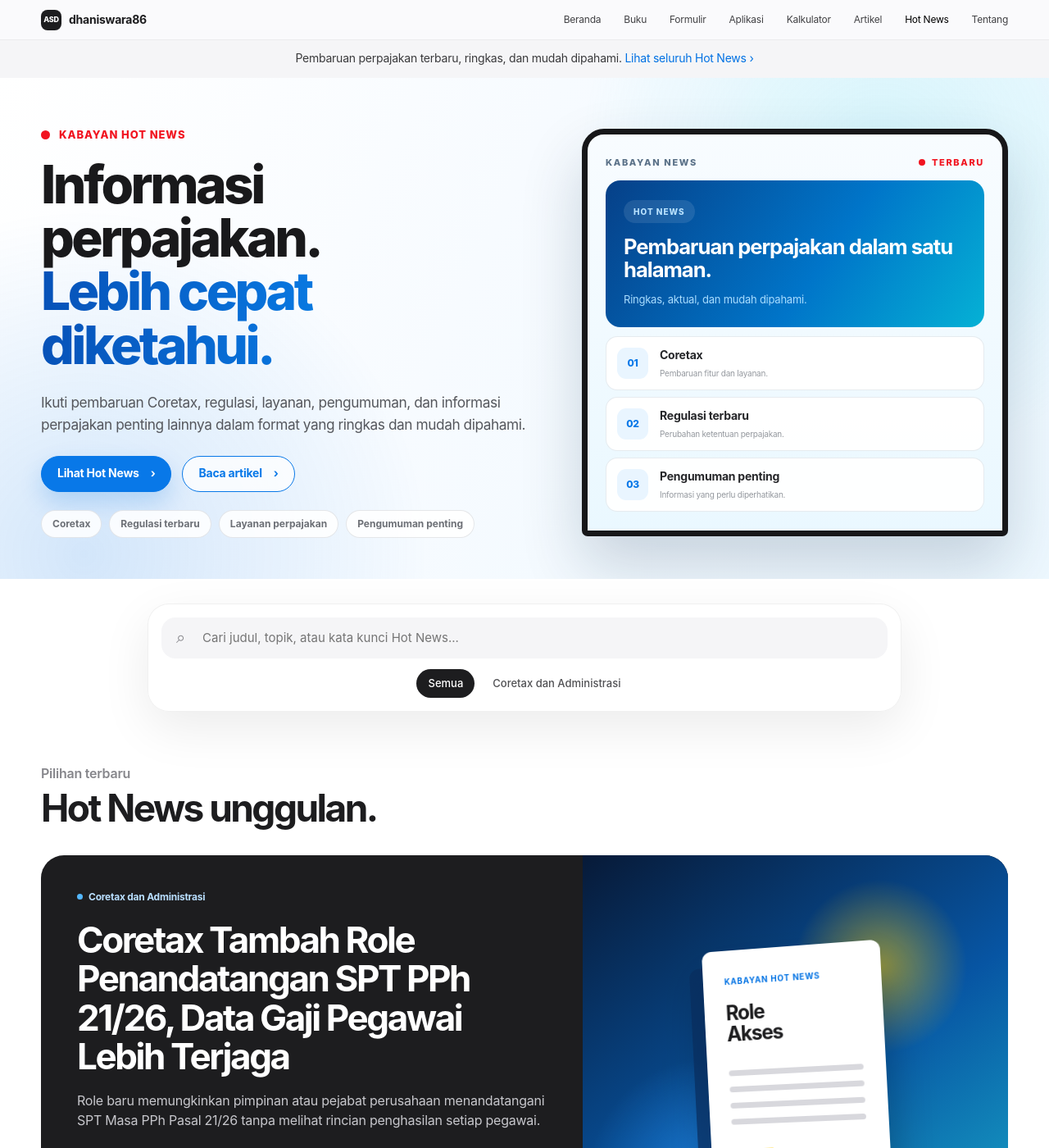
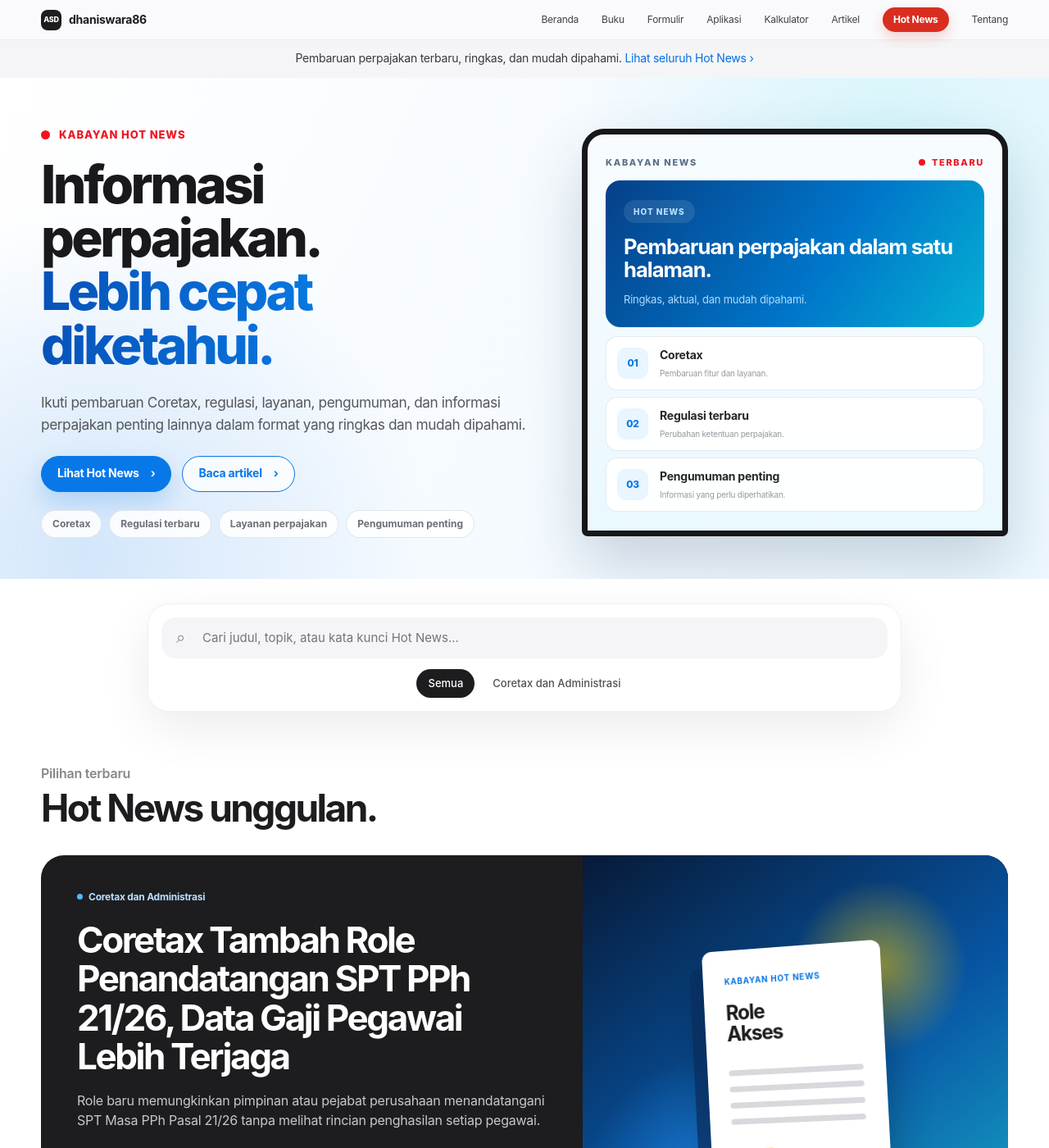
Before and after one commit to dhaniswara86/dhaniswara86.github.io, a Jekyll site: the page built from hotnews.html, in a window 1280 px wide and 1400 px high. Shown: the whole window at 82% size. Built offline with Jekyll 4.4.1, drawn with Linux system fonts in a browser that asks for light colours.

Commit message:
Buat menu Hot News berwarna merah
Added styles for hot news menu buttons in desktop and mobile views.

```diff
--- a/assets/css/hotnews-katalog.css
+++ b/assets/css/hotnews-katalog.css
@@ -1642,3 +1642,55 @@ a {
     font-size: 34px;
   }
 }
+/* =========================================================
+   TOMBOL MENU HOT NEWS BERWARNA MERAH
+   ========================================================= */
+
+/* Desktop */
+.hotnews-catalog-menu a[aria-current="page"] {
+  display: inline-flex;
+
+  min-height: 30px;
+  padding: 0 13px;
+
+  align-items: center;
+  justify-content: center;
+
+  border-radius: 999px;
+
+  color: #ffffff;
+  background: #d92d20;
+
+  font-weight: 650;
+
+  box-shadow:
+    0 7px 16px rgba(217, 45, 32, 0.2);
+}
+
+.hotnews-catalog-menu a[aria-current="page"]:hover {
+  color: #ffffff;
+  background: #b42318;
+
+  transform: translateY(-1px);
+}
+
+/* Menu ponsel */
+.hotnews-catalog-mobile-menu a[aria-current="page"] {
+  display: inline-flex;
+
+  width: fit-content;
+  margin-top: 5px;
+  padding: 8px 15px;
+
+  border-radius: 999px;
+
+  color: #ffffff;
+  background: #d92d20;
+
+  font-weight: 700;
+}
+
+.hotnews-catalog-mobile-menu a[aria-current="page"]:hover {
+  color: #ffffff;
+  background: #b42318;
+}
```
